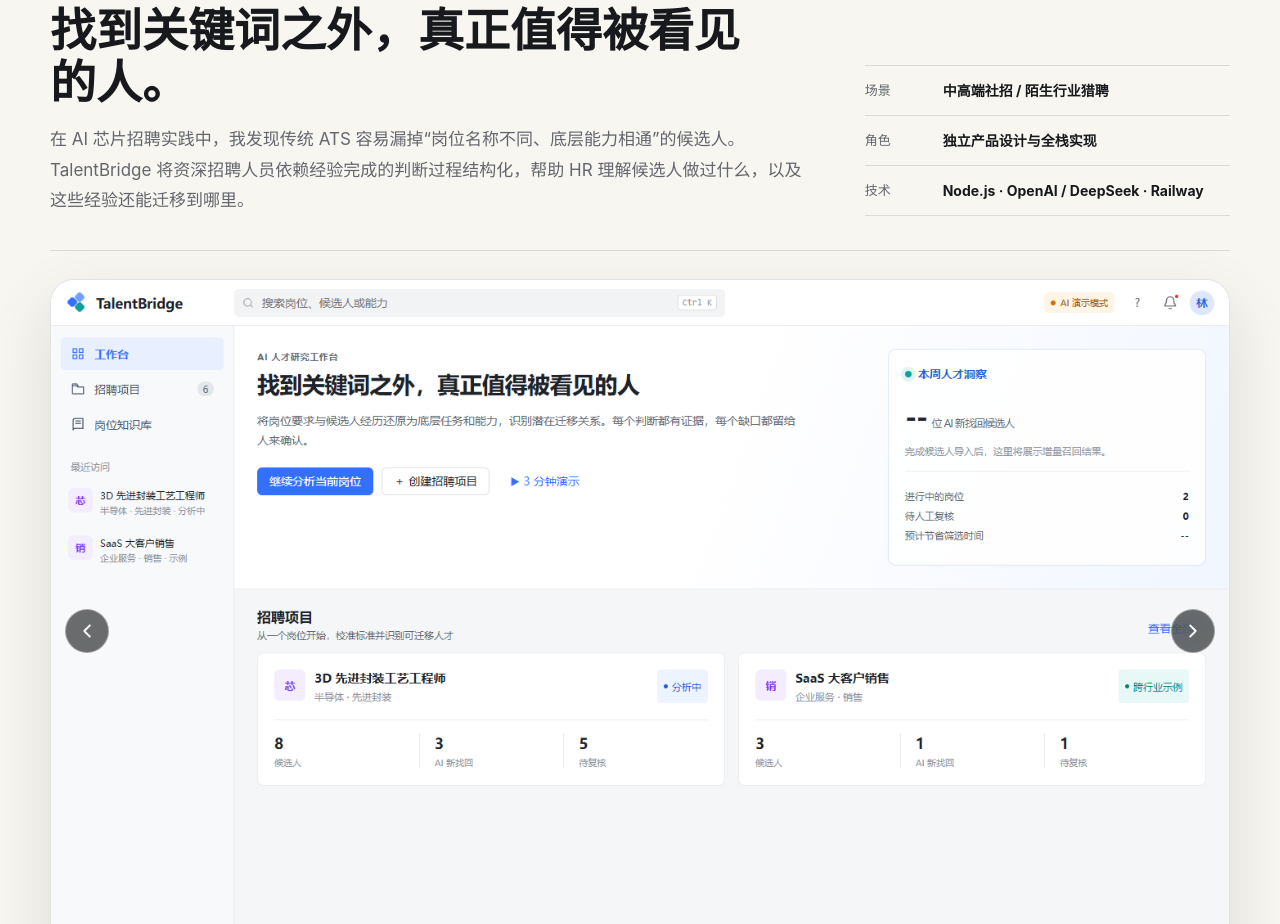
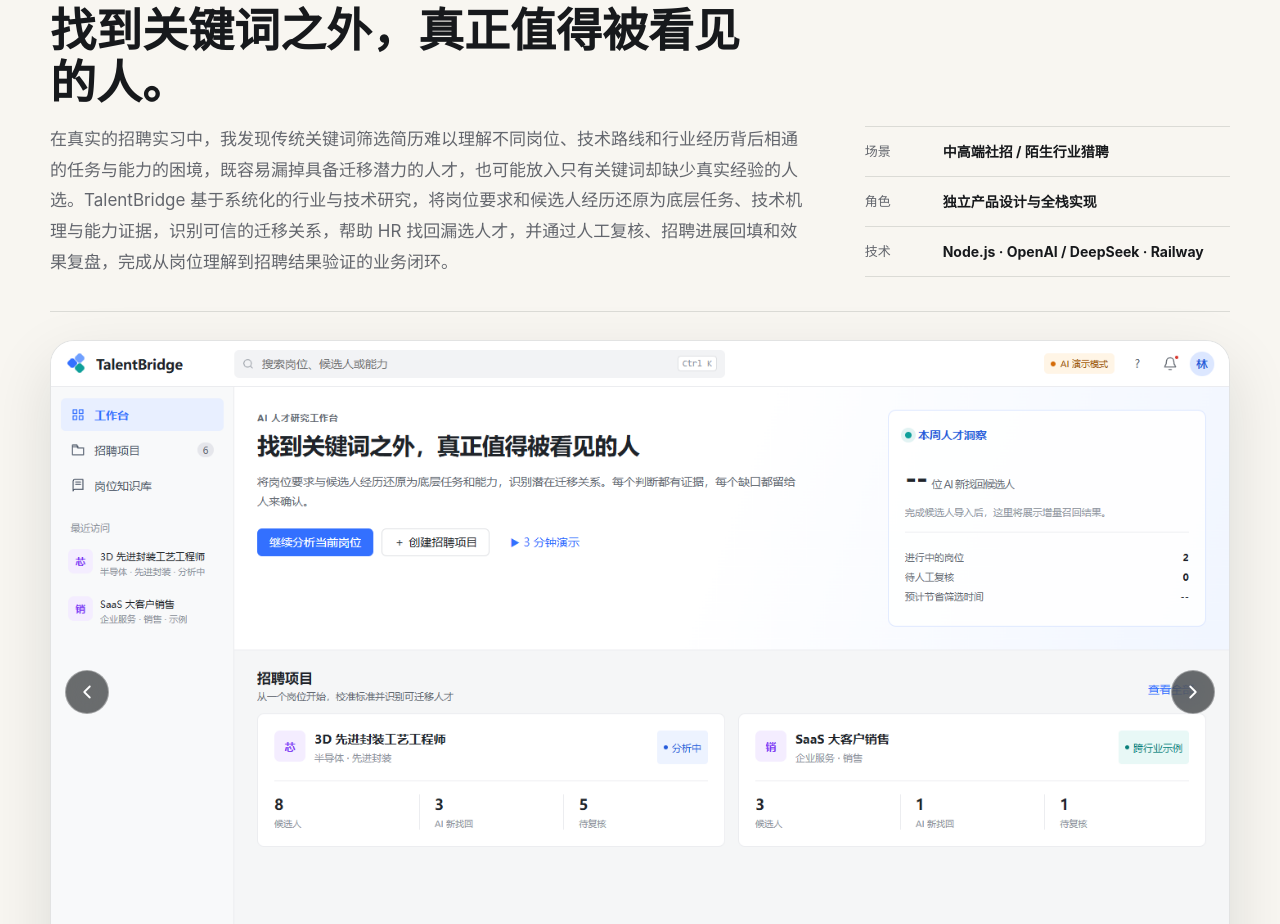
Before and after one commit to afterDDL/personal-website, a React (Vite) app: page / in a window 1280 px wide. Shown: the part 4680-5604 px from the top of the page. Built offline with nearby package versions, Linux system fonts and the light colour scheme.

Commit message:
Refine TalentBridge project introduction

```diff
--- a/src/main.jsx
+++ b/src/main.jsx
@@ -537,7 +537,7 @@
               <span className="project-index">02 / Talent Intelligence</span>
               <h3>找到关键词之外，真正值得被看见的人。</h3>
               <p>
-                在 AI 芯片招聘实践中，我发现传统 ATS 容易漏掉“岗位名称不同、底层能力相通”的候选人。TalentBridge 将资深招聘人员依赖经验完成的判断过程结构化，帮助 HR 理解候选人做过什么，以及这些经验还能迁移到哪里。
+                在真实的招聘实习中，我发现传统关键词筛选简历难以理解不同岗位、技术路线和行业经历背后相通的任务与能力的困境，既容易漏掉具备迁移潜力的人才，也可能放入只有关键词却缺少真实经验的人选。TalentBridge 基于系统化的行业与技术研究，将岗位要求和候选人经历还原为底层任务、技术机理与能力证据，识别可信的迁移关系，帮助 HR 找回漏选人才，并通过人工复核、招聘进展回填和效果复盘，完成从岗位理解到招聘结果验证的业务闭环。
               </p>
             </div>
             <dl>
```
